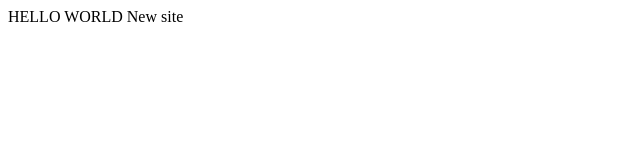
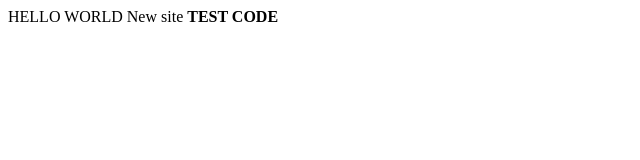
Before and after one commit to ritik-233/ritik-233.github.io, a plain HTML site: page index.html in a window 1280 px wide. Shown: the whole page, without its empty margins (0-640 px from the left). Drawn offline with Linux system fonts and the light colour scheme.

Commit message:
Update index.html

```diff
--- a/index.html
+++ b/index.html
@@ -1,2 +1,3 @@
 HELLO WORLD
 New site
+<b> TEST CODE </b>
```
